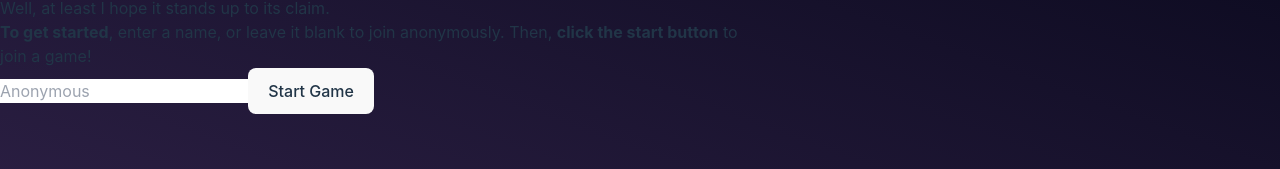
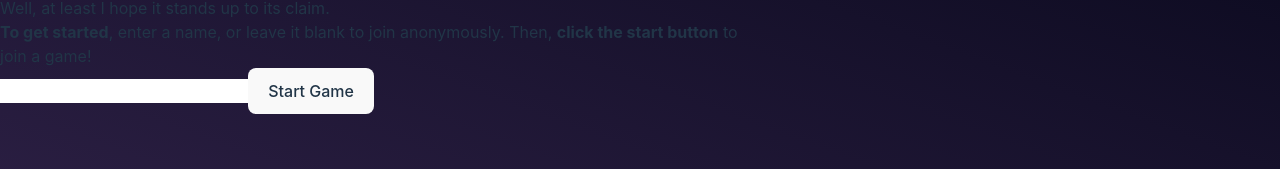
Before and after one commit to yunruu/tic-tac-toe-fe-vue3, a Vue app: page /#/ in a window 1280 px wide. Shown: the part 186-355 px from the top of the page. Built offline with nearby package versions, Linux system fonts and the light colour scheme; no server answers.

Commit message:
refactor: remove placeholder to not mess up screen reader

```diff
--- a/src/views/HomePage.vue
+++ b/src/views/HomePage.vue
@@ -48,7 +48,6 @@ const handleClick = async () => {
         <input
           type="text"
           class="px-4 py-2 mr-5 rounded-xl text-lg text-black font-bold bg-slate-200"
-          placeholder="Anonymous"
           v-model="name"
           aria-label="Enter your name, or leave it blank to join anonymously"
           @keyup.enter="handleClick"
@@ -56,7 +55,7 @@ const handleClick = async () => {
         <button
           class="bg-purple-500 hover:bg-purple-700 active:bg-purple-800 text-white text-lg font-bold py-2 px-5 rounded-xl"
           @click="handleClick"
-          aria-label="Join a new game"
+          aria-label="Click to join a new game"
         >
           Start Game
         </button>
```
